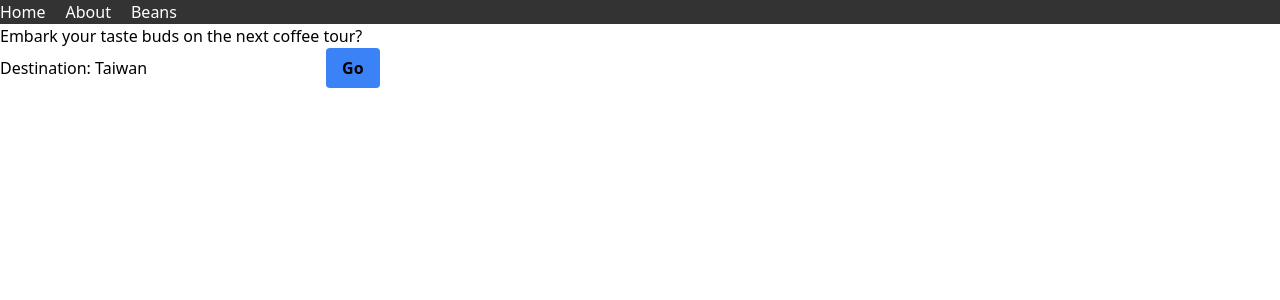
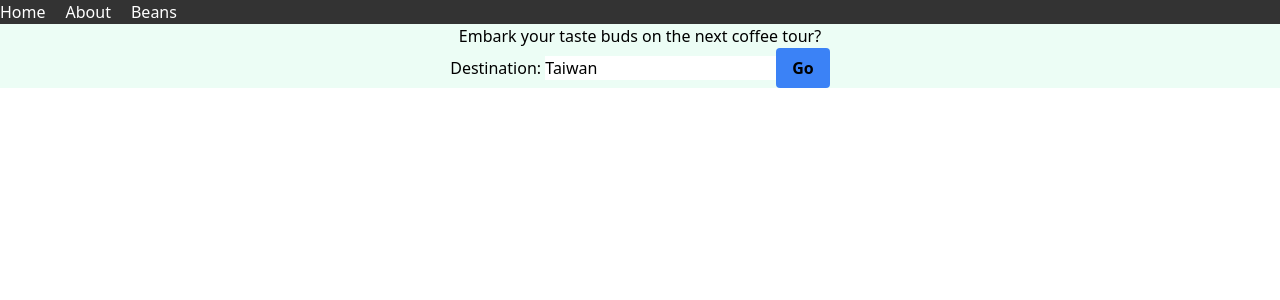
Before and after one commit to kevinmiguet/the-good-cup, a Next.js app: page /beans in a window 1280 px wide. Shown: the top 300 px of the page. Built offline with nearby package versions, Linux system fonts and the light colour scheme.

Commit message:
Update beans.jsx

```diff
--- a/pages/beans.jsx
+++ b/pages/beans.jsx
@@ -5,7 +5,8 @@ import { useForm } from "../components/hooks/useForm"
 import {BeanInfoCard} from "../components/beans/bean-info-card"
 const { InputText } = require("../components/forms/input-text")
 import Navbar from "../components/navbar";
-import { BeanInfoCardbis } from "../components/beans/bean-info-cardbis"
+
+
 
 const Beans = () => {
     const {
@@ -27,10 +28,9 @@ const Beans = () => {
     return (
         <div>
             <Navbar/>
-        <div>
+
+        <div className='block bg-green-50 text-center'>
         <h1>Embark your taste buds on the next coffee tour?</h1>
-        </div>
-
         <form {...{ onSubmit }}>
             <InputText label="Destination:" name="country" defaultValue={defaultValues.country} onChange={onChange} />
             <Button value="Go"/>
@@ -38,22 +38,18 @@ const Beans = () => {
                  <div>{bean.country}</div>
                 </>
             ))} */}
-            <br></br>
-            <div className="flex flex-row flex-wrap">
+           </form>
+</div>
+            <div className="flex flex-row justify-center flex-wrap bg-red-50">
             {beans.map(bean => (
             <BeanInfoCard bean={bean}/>))}
+            </div>
 
-            </div>
-            <div className="flex flex-row flex-wrap">
-            {beans.map(bean => (
-            <BeanInfoCardbis bean={bean}/>))}
 
-            </div>
             {/* <InputText name="method" defaultValue={defaultValues.Drying_method} onChange={onChange} />
             <Button value="search by method"/>
             {beans.map(bean => (<BeanInfoCard bean={bean}/>))} */}
-        </form>
-        </div>
+               </div>
 
     )
 }
```
